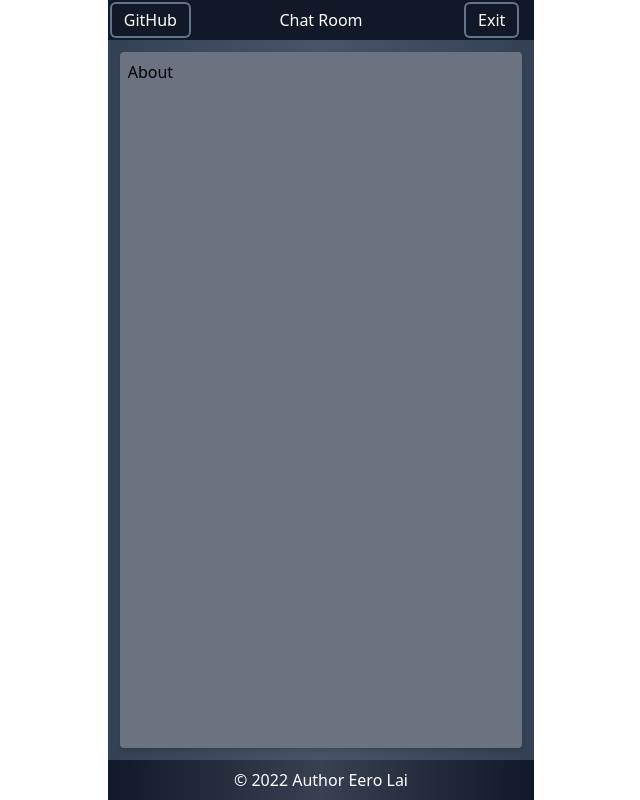
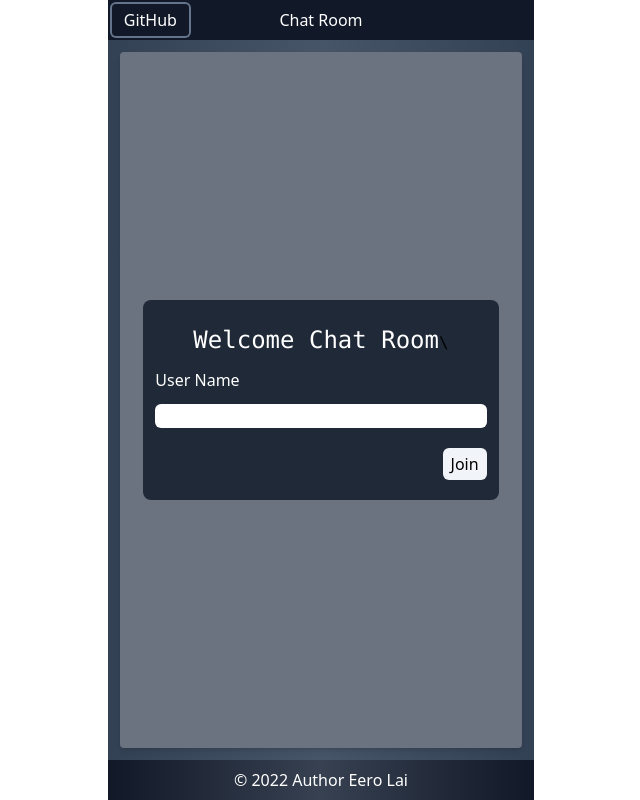
Before and after one commit to EeroLai/WebChat, a Nuxt app in the folder Front-End/nuxt-app/: page / in a window 1280 px wide. Shown: the whole page, without its empty margins (319-959 px from the left). Built offline with nearby package versions, Linux system fonts and the light colour scheme.

Commit message:
add headr state and navigateTo

```diff
--- a/Front-End/nuxt-app/components/base/Header.vue
+++ b/Front-End/nuxt-app/components/base/Header.vue
@@ -9,7 +9,7 @@
             <div>Chat Room</div>
         </div>
         <div class="w-1/5 h-full flex justify-center items-center">
-            <button class="ring-2 ring-slate-500 rounded py-1 px-3" v-on:click="Exit">
+            <button class="ring-2 ring-slate-500 rounded py-1 px-3" v-if="chatStore.joinState" @click="Exit">
                 Exit
             </button>
         </div>
@@ -21,10 +21,9 @@
 import { useChatStore } from '~~/store/chat.js'
 
 const chatStore = useChatStore();
-console.log(chatStore.join);
-
-function Exit() {
-    chatStore.join++
-    console.log(chatStore.join);
+async function Exit(){
+    chatStore.joinState = false;
+    chatStore.userName = '';
+    await navigateTo('/');
 }
 </script>
--- a/Front-End/nuxt-app/pages/index.vue
+++ b/Front-End/nuxt-app/pages/index.vue
@@ -1,9 +1,32 @@
 <template>
-    <header>
-      <nav>
-        <ul>
-          <li><NuxtLink to="/test">About</NuxtLink></li>
-        </ul>
-      </nav>
-    </header>
-  </template>
+  <div class="h-full flex justify-center items-center">
+    <div class="bg-gray-800 p-3 rounded-lg">
+      <div class="font-mono text-center m-3">
+        <span class="text-2xl text-white">Welcome Chat Room</span>\
+      </div>
+      <div class="my-2">
+        <span class="text-white">User Name</span>
+        <input class="w-full my-3 px-2 rounded-md" v-model="userName">
+      </div>
+      <div class="my-2 flex justify-end">
+        <button class="bg-slate-100 py-1 px-2 rounded-md shadow-slate-800" @click="join">Join</button>
+      </div>
+    </div>
+  </div>
+</template>
+<script setup>
+import { useChatStore } from '~~/store/chat.js'
+
+const chatStore = useChatStore();
+const route = useRoute()
+const userName = ref();
+async function join() {
+  if (!userName.value) alert('User Name Empty!');
+
+  if (userName.value) {
+    chatStore.userName = userName.value;
+    chatStore.joinState = true;
+    await navigateTo('/chatroom');
+  }
+}
+</script>
--- a/Front-End/nuxt-app/store/chat.js
+++ b/Front-End/nuxt-app/store/chat.js
@@ -1,10 +1,11 @@
 import { defineStore } from 'pinia'
 
 export const useChatStore = defineStore({
-  id: 'chat-store',
+  id: 'store',
   state: () => {
     return {
-      join: 0,
+      joinState: false,
+      userName: '',
     }
   },
   actions: {},
```
Also changed, not shown: Front-End/nuxt-app/pages/chatroom.vue (renamed from Front-End/nuxt-app/pages/test.vue).
